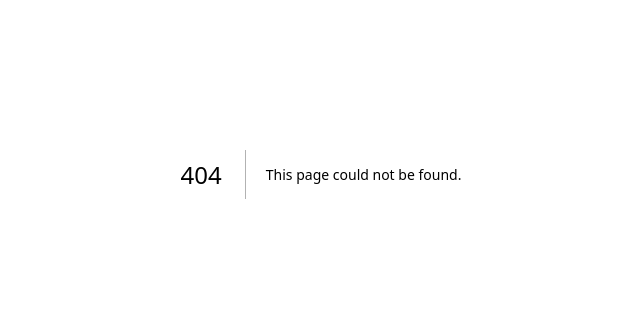
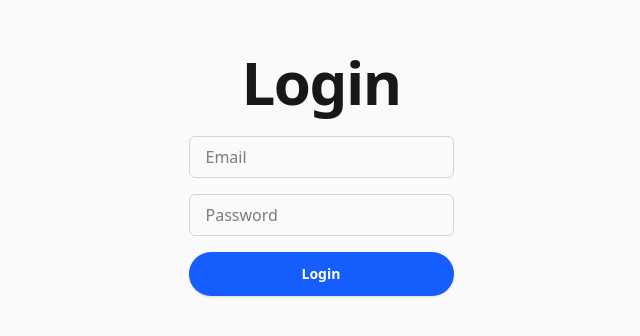
Before and after one commit to andrewprasetya-k/chat-app, a Next.js app in the folder frontend/: page /LoginPage in a window 1280 px wide. Before the commit this address had no page. Shown: the part 226-562 px from the top of the page, without its empty margins (319-959 px from the left). Built offline with nearby package versions, Linux system fonts and the light colour scheme.

Commit message:
added login page

```diff
--- /dev/null
+++ b/frontend/src/pages/LoginPage.tsx
@@ -0,0 +1,29 @@
+export default function LoginPage() {
+  return (
+    <div className="flex min-h-screen flex-col items-center justify-center bg-zinc-50 dark:bg-zinc-950">
+      <main className="flex flex-col items-center gap-6 text-center px-4">
+        <h1 className="text-4xl font-bold tracking-tight text-zinc-900 dark:text-zinc-50 sm:text-6xl">
+          Login
+        </h1>
+        <form className="flex flex-col gap-4 w-full max-w-sm">
+          <input
+            type="email"
+            placeholder="Email"
+            className="w-full rounded-md border border-zinc-300 px-4 py-2 focus:outline-none focus:ring-2 focus:ring-blue-500"
+          />
+          <input
+            type="password"
+            placeholder="Password"
+            className="w-full rounded-md border border-zinc-300 px-4 py-2 focus:outline-none focus:ring-2 focus:ring-blue-500"
+          />
+          <button
+            type="submit"
+            className="w-full rounded-full bg-blue-600 px-8 py-3 text-sm font-semibold text-white shadow-sm hover:bg-blue-500 focus-visible:outline focus-visible:outline-offset-2 focus-visible:outline-blue-600"
+          >
+            Login
+          </button>
+        </form>
+      </main>
+    </div>
+  );
+}
```
